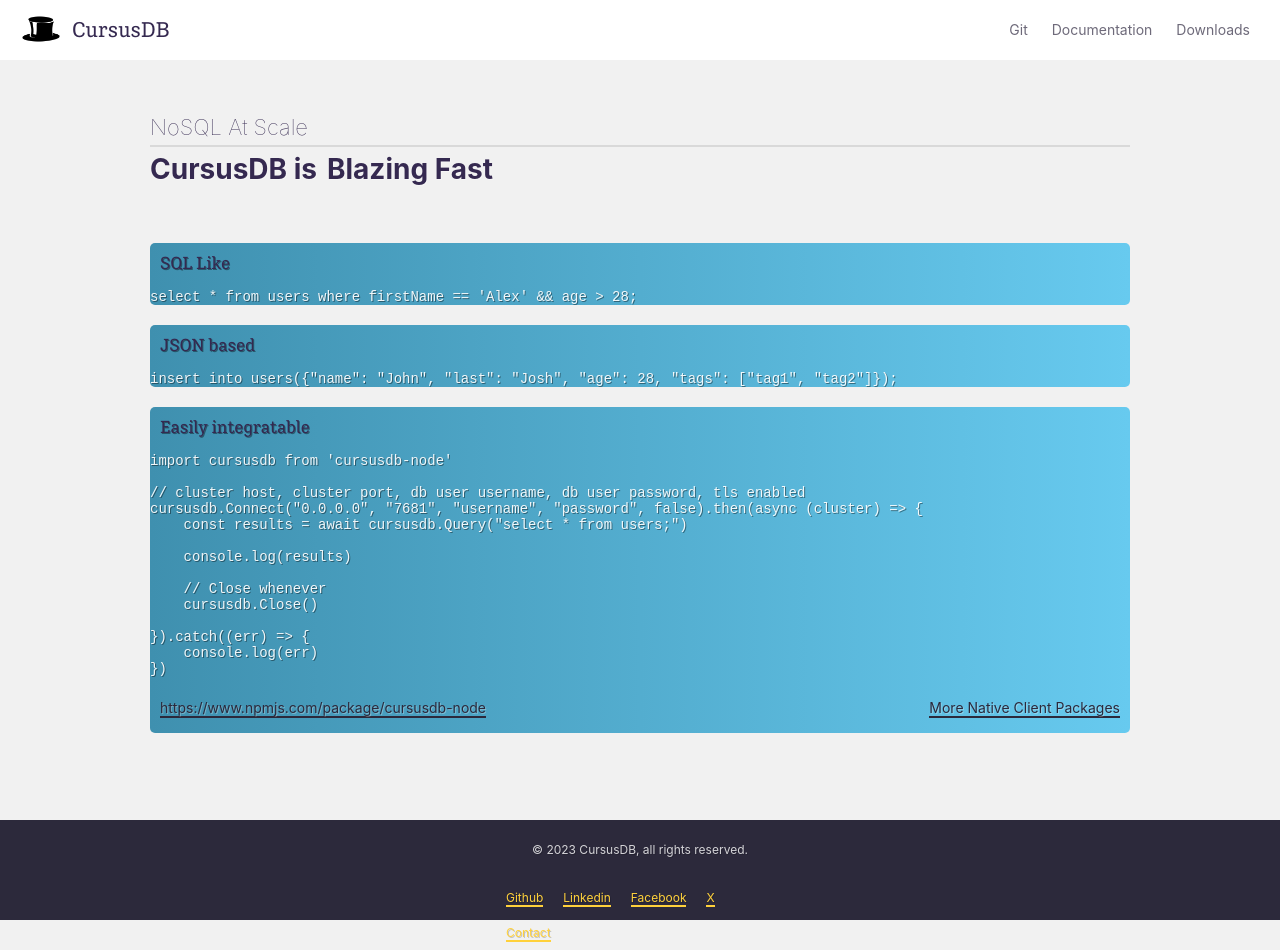
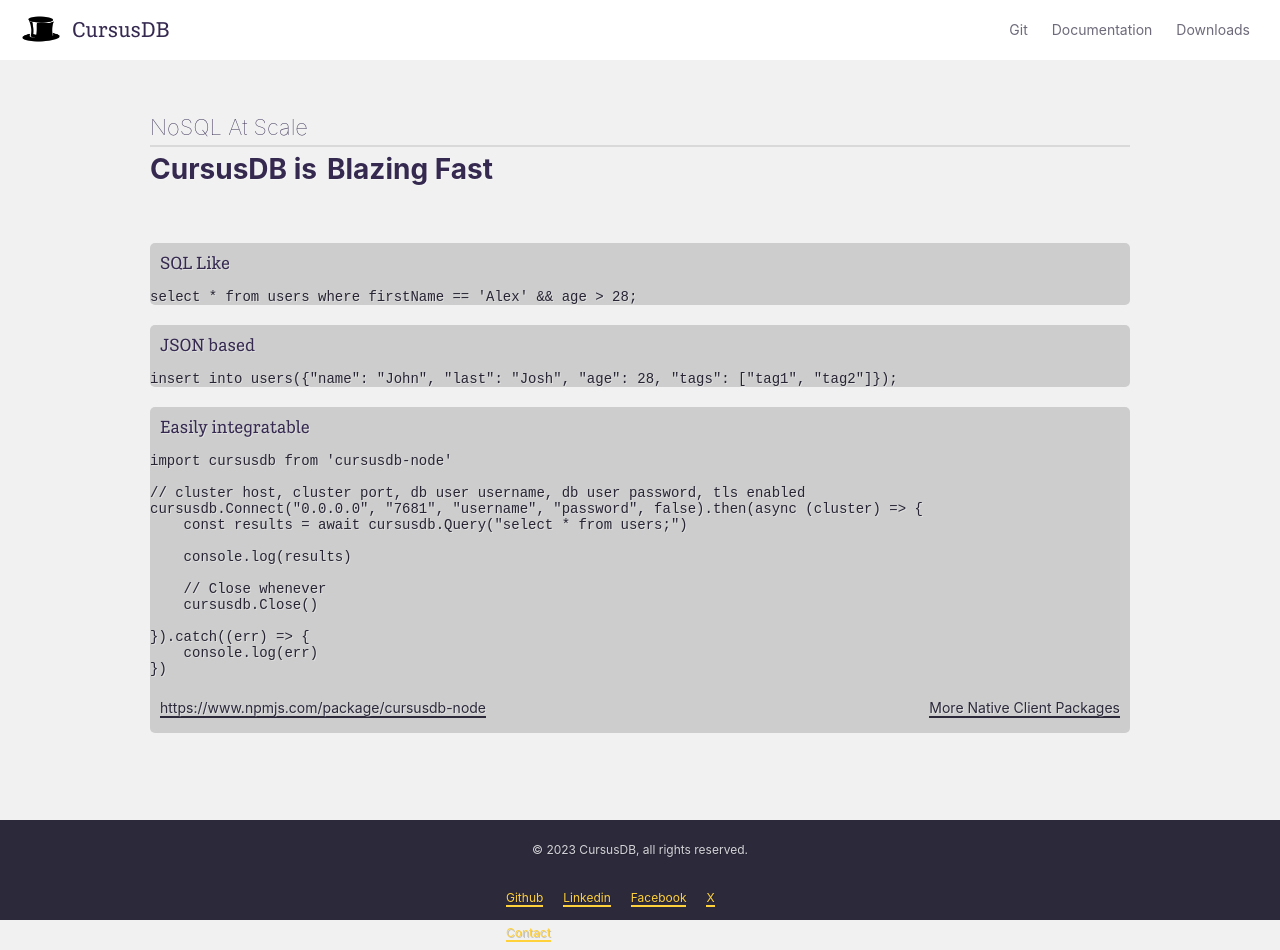
Before and after one commit to cursusdb/cursusdb-web, a SvelteKit app: page / in a window 1280 px wide. Built offline with nearby package versions, Linux system fonts and the light colour scheme; a small style sheet from the web is missing.

Commit message:
update rolling text values

```diff
--- a/src/routes/+page.svelte
+++ b/src/routes/+page.svelte
@@ -13,7 +13,7 @@
 <br/><br/><figure>
     <h2>NoSQL At Scale </h2>
     <hr/>
-    <h1>CursusDB is </h1><RollingText time={2250} texts={['Distributed', 'JSON & SQL Based', 'Blazing Fast', 'Open Source', 'Secure']}/>
+    <h1>CursusDB is </h1><RollingText time={2250} texts={['Distributed', 'SQL Like', 'Blazing Fast', 'Open Source', 'Secure by default', 'JSON friendly']}/>
 </figure>
 <br/>
 <section>
@@ -91,11 +91,9 @@ cursusdb.Connect("0.0.0.0", "7681", "username", "password", false).then(async (c
         margin: 0 auto;
         width: 100%;
         max-width: 980px;
-        background: rgb(63,144,175);
-        background: linear-gradient(90deg, rgba(63,144,175,1) 0%, rgba(103,202,239,1) 100%);
-        text-shadow: 1px 1px rgba(0,0,0,0.4);
+        background: #CDCDCD;
+        text-shadow: 1px 1px rgba(255,255,255,0.38);
         border-radius: 5px;
-        color: rgba(255,255,255,0.92)
     }
 
     section h1 {
@@ -104,6 +102,7 @@ cursusdb.Connect("0.0.0.0", "7681", "username", "password", false).then(async (c
         font-weight: lighter;
         font-size: 18px;
         line-height: 40px;
+        text-shadow: 1px 1px rgba(255,255,255,0.38);
         padding-left: 10px;
         padding-right: 10px;
     }
@@ -118,7 +117,7 @@ cursusdb.Connect("0.0.0.0", "7681", "username", "password", false).then(async (c
 
     section a, section a:visited {
         color: #2C293B;
-        text-shadow: 1px 1px rgba(255,255,255,0.28);
+        text-shadow: 1px 1px rgba(255,255,255,0.38);
         border-bottom-color: #2C293B;;
     }
 
```
